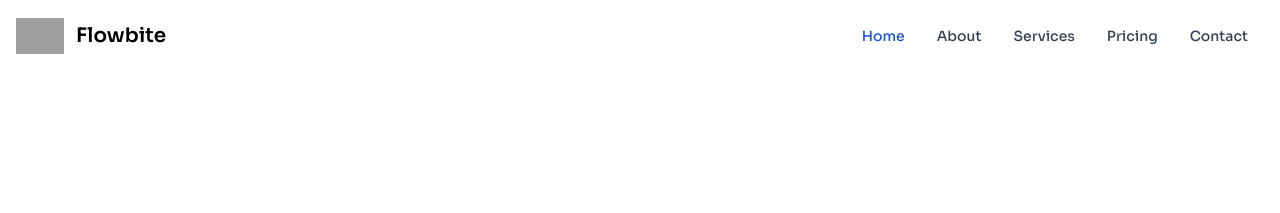
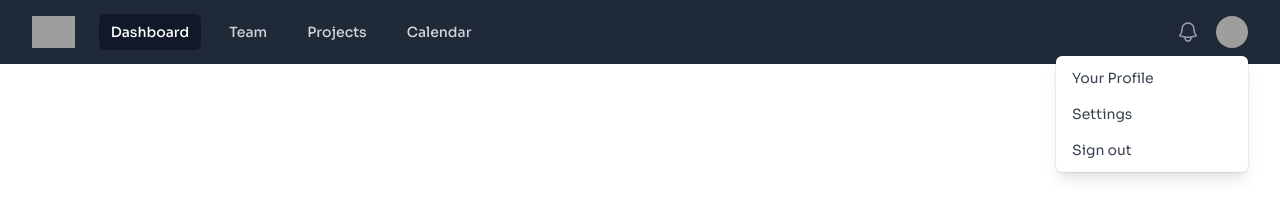
Before and after one commit to chezapangestu/chezapangestu.github.io, a React (Create React App) app: page / in a window 1280 px wide. Shown: the top 213 px of the page. Built offline with nearby package versions, Linux system fonts and the light colour scheme; grey boxes are pictures that could not be loaded.

Commit message:
fix navbar-4

```diff
--- a/src/component/Navbar.jsx
+++ b/src/component/Navbar.jsx
@@ -26,39 +26,106 @@
 
     return( <div>
 
+        <nav class="bg-gray-800">
+          <div class="mx-auto max-w-7xl px-2 sm:px-6 lg:px-8">
+            <div class="relative flex h-16 items-center justify-between">
+              <div class="absolute inset-y-0 left-0 flex items-center sm:hidden">
+                {/* <!-- Mobile menu button--> */}
+                <button type="button" class="inline-flex items-center justify-center rounded-md p-2 text-gray-400 hover:bg-gray-700 hover:text-white focus:outline-none focus:ring-2 focus:ring-inset focus:ring-white" aria-controls="mobile-menu" aria-expanded="false">
+                  <span class="sr-only">Open main menu</span>
+                  {/* <!--
+                    Icon when menu is closed.
 
-<nav class="bg-white border-gray-200 px-2 sm:px-4 py-2.5 rounded dark:bg-gray-900">
-  <div class="container flex flex-wrap items-center justify-between mx-auto">
-    <a href="https://flowbite.com/" class="flex items-center">
-        <img src="https://flowbite.com/docs/images/logo.svg" class="h-6 mr-3 sm:h-9" alt="Flowbite Logo" />
-        <span class="self-center text-xl font-semibold whitespace-nowrap dark:text-white">Flowbite</span>
-    </a>
-    <button data-collapse-toggle="navbar-default" type="button" class="inline-flex items-center p-2 ml-3 text-sm text-gray-500 rounded-lg md:hidden hover:bg-gray-100 focus:outline-none focus:ring-2 focus:ring-gray-200 dark:text-gray-400 dark:hover:bg-gray-700 dark:focus:ring-gray-600" aria-controls="navbar-default" aria-expanded="false">
-      <span class="sr-only">Open main menu</span>
-      <svg class="w-6 h-6" aria-hidden="true" fill="currentColor" viewBox="0 0 20 20" xmlns="http://www.w3.org/2000/svg"><path fill-rule="evenodd" d="M3 5a1 1 0 011-1h12a1 1 0 110 2H4a1 1 0 01-1-1zM3 10a1 1 0 011-1h12a1 1 0 110 2H4a1 1 0 01-1-1zM3 15a1 1 0 011-1h12a1 1 0 110 2H4a1 1 0 01-1-1z" clip-rule="evenodd"></path></svg>
-    </button>
-    <div class="hidden w-full md:block md:w-auto" id="navbar-default">
-      <ul class="flex flex-col p-4 mt-4 border border-gray-100 rounded-lg bg-gray-50 md:flex-row md:space-x-8 md:mt-0 md:text-sm md:font-medium md:border-0 md:bg-white dark:bg-gray-800 md:dark:bg-gray-900 dark:border-gray-700">
-        <li>
-          <div onClick={handleClickScroll} href="#" class="block py-2 pl-3 pr-4 text-white bg-blue-700 rounded md:bg-transparent md:text-blue-700 md:p-0 dark:text-white" aria-current="page">Home</div>
-        </li>
-        <li>
-          <div onClick={handleThemeSwitch} href="#" class="block py-2 pl-3 pr-4 text-gray-700 rounded hover:bg-gray-100 md:hover:bg-transparent md:border-0 md:hover:text-blue-700 md:p-0 dark:text-gray-400 md:dark:hover:text-white dark:hover:bg-gray-700 dark:hover:text-white md:dark:hover:bg-transparent">About</div>
-        </li>
-        <li>
-          <div href="#" class="block py-2 pl-3 pr-4 text-gray-700 rounded hover:bg-gray-100 md:hover:bg-transparent md:border-0 md:hover:text-blue-700 md:p-0 dark:text-gray-400 md:dark:hover:text-white dark:hover:bg-gray-700 dark:hover:text-white md:dark:hover:bg-transparent">Services</div>
-        </li>
-        <li>
-          <div href="#" class="block py-2 pl-3 pr-4 text-gray-700 rounded hover:bg-gray-100 md:hover:bg-transparent md:border-0 md:hover:text-blue-700 md:p-0 dark:text-gray-400 md:dark:hover:text-white dark:hover:bg-gray-700 dark:hover:text-white md:dark:hover:bg-transparent">Pricing</div>
-        </li>
-        <li>
-          <div href="#" class="block py-2 pl-3 pr-4 text-gray-700 rounded hover:bg-gray-100 md:hover:bg-transparent md:border-0 md:hover:text-blue-700 md:p-0 dark:text-gray-400 md:dark:hover:text-white dark:hover:bg-gray-700 dark:hover:text-white md:dark:hover:bg-transparent">Contact</div>
-        </li>
-      </ul>
-    </div>
-  </div>
-</nav>
+                    Heroicon name: outline/bars-3
 
+                    Menu open: "hidden", Menu closed: "block"
+                  --> */}
+                  <svg class="block h-6 w-6" xmlns="http://www.w3.org/2000/svg" fill="none" viewBox="0 0 24 24" stroke-width="1.5" stroke="currentColor" aria-hidden="true">
+                    <path stroke-linecap="round" stroke-linejoin="round" d="M3.75 6.75h16.5M3.75 12h16.5m-16.5 5.25h16.5" />
+                  </svg>
+                  {/* <!--
+                    Icon when menu is open.
+
+                    Heroicon name: outline/x-mark
+
+                    Menu open: "block", Menu closed: "hidden"
+                  --> */}
+                  <svg class="hidden h-6 w-6" xmlns="http://www.w3.org/2000/svg" fill="none" viewBox="0 0 24 24" stroke-width="1.5" stroke="currentColor" aria-hidden="true">
+                    <path stroke-linecap="round" stroke-linejoin="round" d="M6 18L18 6M6 6l12 12" />
+                  </svg>
+                </button>
+              </div>
+              <div class="flex flex-1 items-center justify-center sm:items-stretch sm:justify-start">
+                <div class="flex flex-shrink-0 items-center">
+                  <img class="block h-8 w-auto lg:hidden" src="https://tailwindui.com/img/logos/mark.svg?color=indigo&shade=500" alt="Your Company" />
+                  <img class="hidden h-8 w-auto lg:block" src="https://tailwindui.com/img/logos/mark.svg?color=indigo&shade=500" alt="Your Company" />
+                </div>
+                <div class="hidden sm:ml-6 sm:block">
+                  <div class="flex space-x-4">
+                    {/* <!-- Current: "bg-gray-900 text-white", Default: "text-gray-300 hover:bg-gray-700 hover:text-white" --> */}
+                    <a href="https://www.google.com" class="bg-gray-900 text-white px-3 py-2 rounded-md text-sm font-medium" aria-current="page">Dashboard</a>
+
+                    <a href="https://www.google.com" class="text-gray-300 hover:bg-gray-700 hover:text-white px-3 py-2 rounded-md text-sm font-medium">Team</a>
+
+                    <a onClick={handleClickScroll} value="contact-me" href="https://www.google.com" class="text-gray-300 hover:bg-gray-700 hover:text-white px-3 py-2 rounded-md text-sm font-medium">Projects</a>
+
+                    <a onClick={handleThemeSwitch} href="https://www.google.com" class="text-gray-300 hover:bg-gray-700 hover:text-white px-3 py-2 rounded-md text-sm font-medium">Calendar</a>
+                  </div>
+                </div>
+              </div>
+              <div class="absolute inset-y-0 right-0 flex items-center pr-2 sm:static sm:inset-auto sm:ml-6 sm:pr-0">
+                <button type="button" class="rounded-full bg-gray-800 p-1 text-gray-400 hover:text-white focus:outline-none focus:ring-2 focus:ring-white focus:ring-offset-2 focus:ring-offset-gray-800">
+                  <span class="sr-only">View notifications</span>
+                  {/* <!-- Heroicon name: outline/bell --> */}
+                  <svg class="h-6 w-6" xmlns="http://www.w3.org/2000/svg" fill="none" viewBox="0 0 24 24" stroke-width="1.5" stroke="currentColor" aria-hidden="true">
+                    <path stroke-linecap="round" stroke-linejoin="round" d="M14.857 17.082a23.848 23.848 0 005.454-1.31A8.967 8.967 0 0118 9.75v-.7V9A6 6 0 006 9v.75a8.967 8.967 0 01-2.312 6.022c1.733.64 3.56 1.085 5.455 1.31m5.714 0a24.255 24.255 0 01-5.714 0m5.714 0a3 3 0 11-5.714 0" />
+                  </svg>
+                </button>
+
+                {/* <!-- Profile dropdown --> */}
+                <div class="relative ml-3">
+                  <div>
+                    <button type="button" class="flex rounded-full bg-gray-800 text-sm focus:outline-none focus:ring-2 focus:ring-white focus:ring-offset-2 focus:ring-offset-gray-800" id="user-menu-button" aria-expanded="false" aria-haspopup="true">
+                      <span class="sr-only">Open user menu</span>
+                      <img class="h-8 w-8 rounded-full" src="https://images.unsplash.com/photo-1472099645785-5658abf4ff4e?ixlib=rb-1.2.1&ixid=eyJhcHBfaWQiOjEyMDd9&auto=format&fit=facearea&facepad=2&w=256&h=256&q=80" alt="" />
+                    </button>
+                  </div>
+
+                  {/* <!--
+                    Dropdown menu, show/hide based on menu state.
+
+                    Entering: "transition ease-out duration-100"
+                      From: "transform opacity-0 scale-95"
+                      To: "transform opacity-100 scale-100"
+                    Leaving: "transition ease-in duration-75"
+                      From: "transform opacity-100 scale-100"
+                      To: "transform opacity-0 scale-95"
+                  --> */}
+                  <div class="absolute right-0 z-10 mt-2 w-48 origin-top-right rounded-md bg-white py-1 shadow-lg ring-1 ring-black ring-opacity-5 focus:outline-none" role="menu" aria-orientation="vertical" aria-labelledby="user-menu-button" tabindex="-1">
+                    {/* <!-- Active: "bg-gray-100", Not Active: "" --> */}
+                    <a href="https://www.google.com" class="block px-4 py-2 text-sm text-gray-700" role="menuitem" tabindex="-1" id="user-menu-item-0">Your Profile</a>
+                    <a href="https://www.google.com" class="block px-4 py-2 text-sm text-gray-700" role="menuitem" tabindex="-1" id="user-menu-item-1">Settings</a>
+                    <a href="https://www.google.com" class="block px-4 py-2 text-sm text-gray-700" role="menuitem" tabindex="-1" id="user-menu-item-2">Sign out</a>
+                  </div>
+                </div>
+              </div>
+            </div>
+          </div>
+
+          {/* <!-- Mobile menu, show/hide based on menu state. --> */}
+          <div class="sm:hidden" id="mobile-menu">
+            <div class="space-y-1 px-2 pt-2 pb-3">
+              {/* <!-- Current: "bg-gray-900 text-white", Default: "text-gray-300 hover:bg-gray-700 hover:text-white" --> */}
+              <a href="https://www.google.com" class="bg-gray-900 text-white block px-3 py-2 rounded-md text-base font-medium" aria-current="page">Dashboard</a>
+
+              <a href="https://www.google.com" class="text-gray-300 hover:bg-gray-700 hover:text-white block px-3 py-2 rounded-md text-base font-medium">Team</a>
+
+              <a href="https://www.google.com" class="text-gray-300 hover:bg-gray-700 hover:text-white block px-3 py-2 rounded-md text-base font-medium">Projects</a>
+
+              <a href="https://www.google.com" class="text-gray-300 hover:bg-gray-700 hover:text-white block px-3 py-2 rounded-md text-base font-medium">Calendar</a>
+            </div>
+          </div>
+        </nav>
 
         </div>
     )
```
